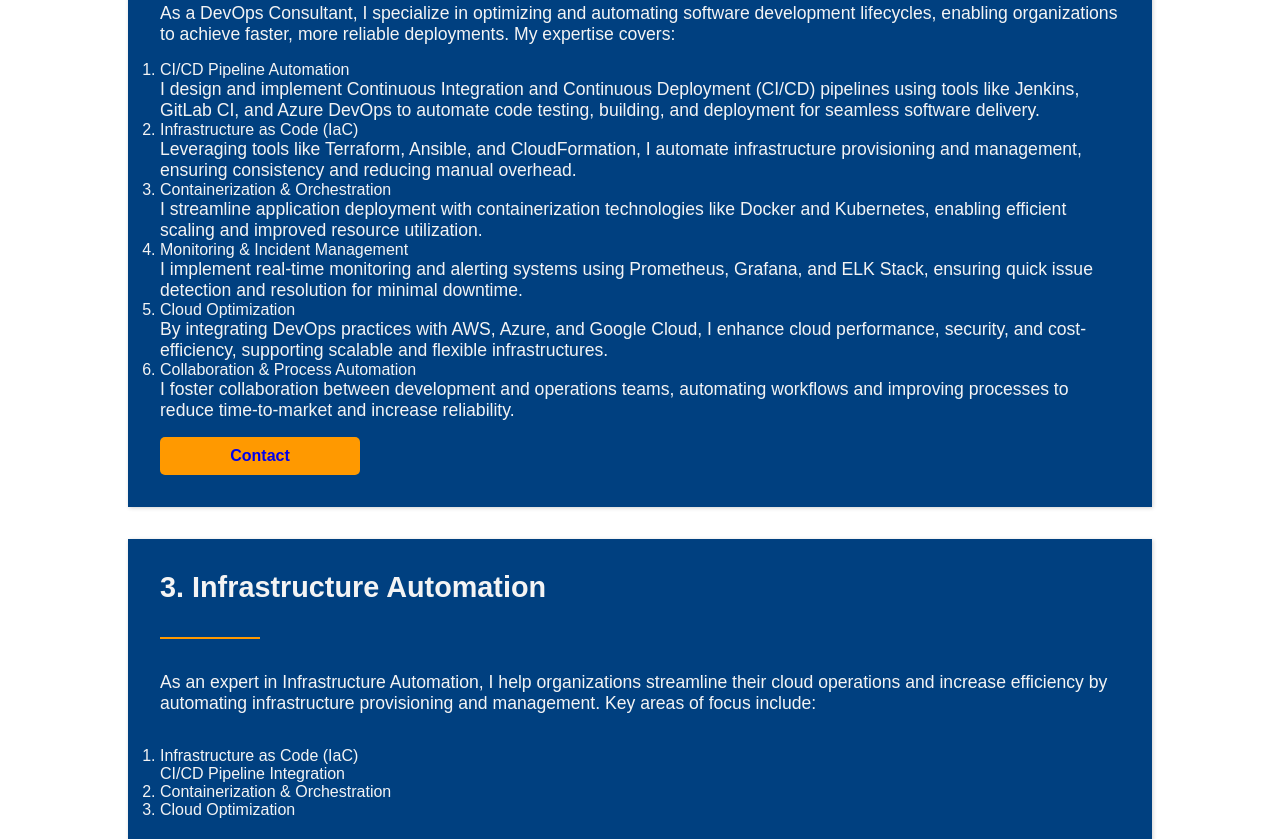
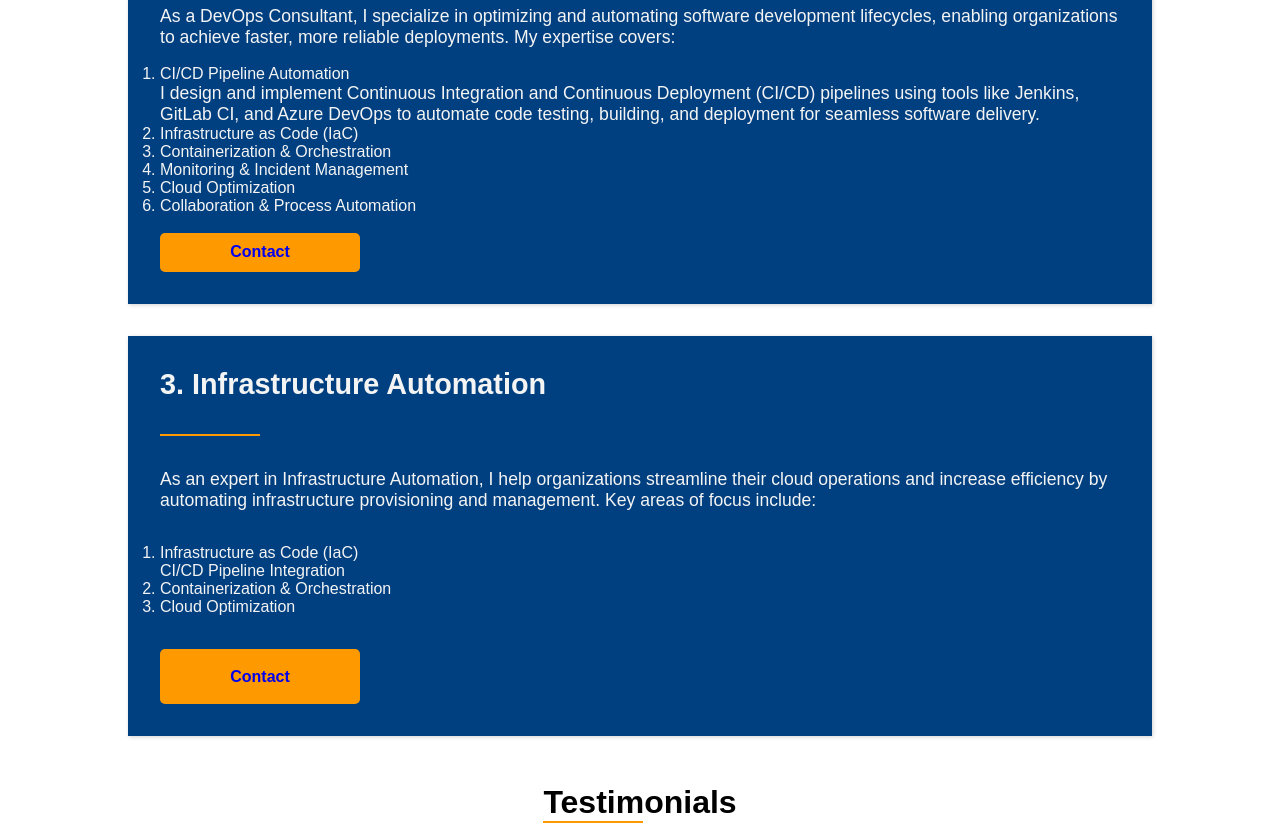
Before and after one commit to ChuckyCharles/Portfolio, a plain HTML site: page index.html in a window 1280 px wide. Shown: the part 2754-3593 px from the top of the page. Drawn offline with Linux system fonts and the light colour scheme.

Commit message:
Update index.html

```diff
--- a/index.html
+++ b/index.html
@@ -150,6 +150,7 @@
 
                     <li>Automation & Orchestration</li>
 
+
                     <li>Scalability & Availability</li>
 
 
@@ -176,19 +177,18 @@
                     <p>I design and implement Continuous Integration and Continuous Deployment (CI/CD) pipelines using tools like Jenkins, GitLab CI, and Azure DevOps to automate code testing, building, and deployment for seamless software delivery.</p>
 
                     <li>Infrastructure as Code (IaC)</li>
-                    <p>Leveraging tools like Terraform, Ansible, and CloudFormation, I automate infrastructure provisioning and management, ensuring consistency and reducing manual overhead.</p>
 
                     <li>Containerization & Orchestration</li>
-                    <p>I streamline application deployment with containerization technologies like Docker and Kubernetes, enabling efficient scaling and improved resource utilization.</p>
+
 
                     <li>Monitoring & Incident Management</li>
-                    <p>I implement real-time monitoring and alerting systems using Prometheus, Grafana, and ELK Stack, ensuring quick issue detection and resolution for minimal downtime.</p>
+
 
                     <li>Cloud Optimization</li>
-                    <p>By integrating DevOps practices with AWS, Azure, and Google Cloud, I enhance cloud performance, security, and cost-efficiency, supporting scalable and flexible infrastructures.</p>
+
 
                     <li>Collaboration & Process Automation</li>
-                    <p>I foster collaboration between development and operations teams, automating workflows and improving processes to reduce time-to-market and increase reliability.</p>
+
                     </ol>
                 <li id="whatsapp">
                     <a href="https://wa.me/254746315094?text=Hello, I'm%20interested%20in%20your%20DevOps%20Consulting%20services%20I%20would%20love%20know%20more%20about%20them" target="_blank">Contact</a>
@@ -201,7 +201,9 @@
                 <ol>
                     <li>Infrastructure as Code (IaC)</li
 
+
                     <li>CI/CD Pipeline Integration</li>
+
 
                     <li>Containerization & Orchestration</li>
 
@@ -304,7 +306,7 @@
                             <img src="./assets/icons/email-white-icon.png" />
                         </div>
                         <div class="email-link">
-                            <a href="mailto: ochiengc753@gmail.com">ochiengc753@gmail.com</a>
+                            <a href="mailto: ochiengcharles531@gmail.com">ochiengcharles531@gmail.com</a>
                         </div>
                     </div>
                 </div>
```
